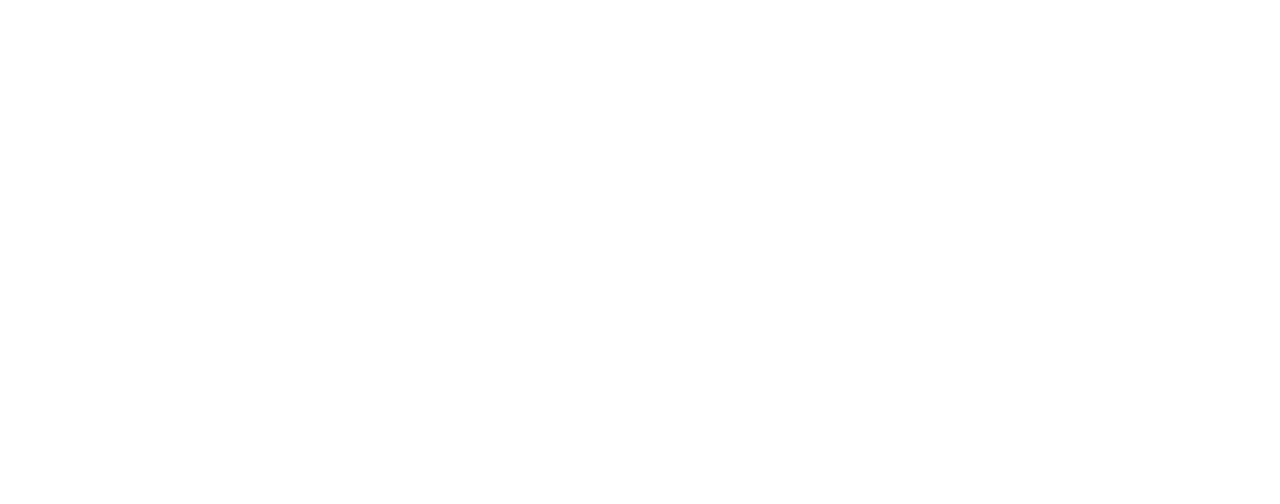
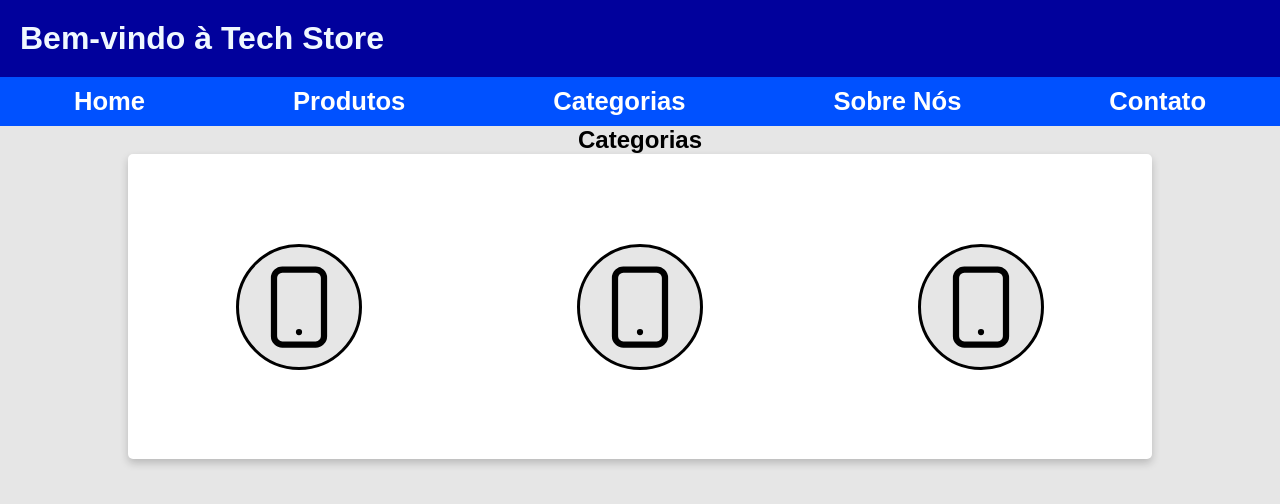
Before and after one commit to LorenzoLopesSilva/integrador, a plain HTML site: page categorias/categorias-menu.html in a window 1280 px wide. Drawn offline with Linux system fonts and the light colour scheme.

Commit message:
Categorias - começando...

```diff
--- a/categorias/categorias-menu.html
+++ b/categorias/categorias-menu.html
@@ -0,0 +1,65 @@
+<!DOCTYPE html>
+<html lang="pt-br">
+
+<head>
+    <meta charset="UTF-8">
+    <meta name="viewport" content="width=device-width, initial-scale=1.0">
+    <title>Categorias</title>
+    <link rel="stylesheet" href="../styles.css">
+</head>
+
+<body>
+    <header>
+        <h1 class="header-titulo">Bem-vindo à Tech Store</h1>
+        <nav class="header-nav">
+            <ul>
+                <li><a href="../index.html">Home</a></li>
+                <li><a href="#produtos">Produtos</a></li>
+                <li><a href="#categorias">Categorias</a></li>
+                <li><a href="#sobre">Sobre Nós</a></li>
+                <li><a href="#contato">Contato</a></li>
+            </ul>
+    </header>
+
+    <main>
+        <section class="categorias">
+            <h2>Categorias</h2>
+            <nav class="categorias-linha">
+                <a href="">
+                    <figure class="categorias-figure">
+                        <svg viewBox="0 0 24 24" fill="none"
+                            xmlns="http://www.w3.org/2000/svg">
+                            <path
+                                d="M12 18.01V18M8 3H16C17.1046 3 18 3.89543 18 5V19C18 20.1046 17.1046 21 16 21H8C6.89543 21 6 20.1046 6 19V5C6 3.89543 6.89543 3 8 3Z"
+                                stroke="white" stroke-width="1.5" stroke-linecap="round" stroke-linejoin="round" />
+                        </svg>
+                    </figure>
+                </a>
+                <a href="">
+                    <figure class="categorias-figure">
+                        <svg viewBox="0 0 24 24" fill="none"
+                            xmlns="http://www.w3.org/2000/svg">
+                            <path
+                                d="M12 18.01V18M8 3H16C17.1046 3 18 3.89543 18 5V19C18 20.1046 17.1046 21 16 21H8C6.89543 21 6 20.1046 6 19V5C6 3.89543 6.89543 3 8 3Z"
+                                stroke="white" stroke-width="1.5" stroke-linecap="round" stroke-linejoin="round" />
+                        </svg>
+                    </figure>
+                </a>
+                <a href="">
+                    <figure class="categorias-figure">
+                        <svg viewBox="0 0 24 24" fill="none"
+                            xmlns="http://www.w3.org/2000/svg">
+                            <path
+                                d="M12 18.01V18M8 3H16C17.1046 3 18 3.89543 18 5V19C18 20.1046 17.1046 21 16 21H8C6.89543 21 6 20.1046 6 19V5C6 3.89543 6.89543 3 8 3Z"
+                                stroke="white" stroke-width="1.5" stroke-linecap="round" stroke-linejoin="round" />
+                        </svg>
+                    </figure>
+                </a>
+
+            </nav>
+        </section>
+
+    </main>
+</body>
+
+</html>
--- a/styles.css
+++ b/styles.css
@@ -155,3 +155,54 @@ body{
 .inicio-categorias ul li a img:hover{
     transform: scale(1.1);
 }
+
+/* ---------------CATEGORIAS ---------------*/
+
+.categorias{
+    display: flex;
+    justify-content: center;
+    align-items: center;
+    flex-direction: column;
+
+}
+
+.categorias-linha{
+    display: flex;
+    width: 80%;
+    padding: 20px 0;
+    justify-content: space-around;
+    background-color: white;
+    padding: 7vw 0;
+    box-shadow: 0 4px 8px 0 rgba(0, 0, 0, 0.2);
+    border-radius: 5px;
+}
+
+.categorias-figure{
+    display: flex;
+    flex-direction: column;
+    justify-content: center;
+    align-items: center;
+    background-color: var(--fundo);
+    padding: 10px;
+    border: solid black;
+    border-radius: 100%;
+}
+
+.categorias-figure svg{
+    height: 15vw;
+    max-height: 100px;
+}
+
+.categorias-figure svg path{
+    stroke: rgb(0, 0, 0);
+}
+
+.categorias-figure:hover{
+    transform: scale(1.1);
+    transition: 0.3s;
+    background-color: var(--cor-secundaria);
+}
+
+.categorias-figure:hover path{
+    stroke: rgb(255, 255, 255);
+}
```
Also changed, not shown: index.html (+1 -1 lines), img/icons/smartphone-svgrepo-com (1).svg.
